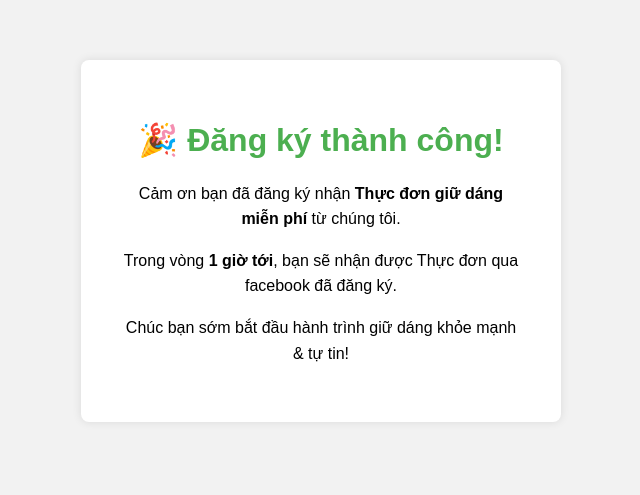
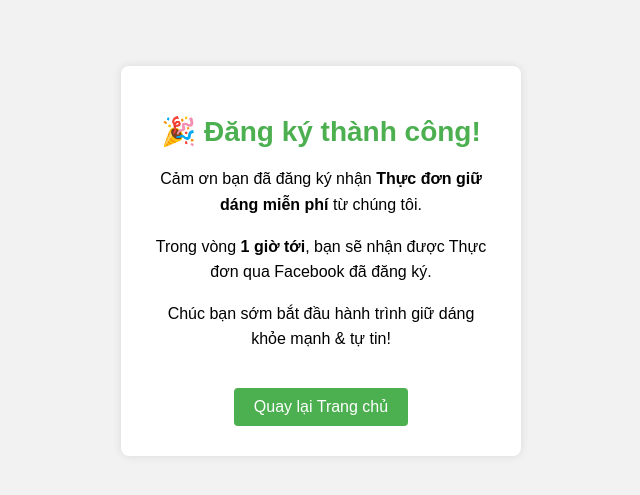
Before and after one commit to sdadsadsadsadsa/my-landing-page, a plain HTML site: page thanhcong.html in a window 1280 px wide. Shown: the part 159-654 px from the top of the page, without its empty margins (319-959 px from the left). Drawn offline with Linux system fonts and the light colour scheme.

Commit message:
thanhcong.html

```diff
--- a/thanhcong.html
+++ b/thanhcong.html
@@ -1,5 +1,8 @@
-<html lang="vi"><head>
+<!DOCTYPE html>
+<html lang="vi">
+<head>
   <meta charset="UTF-8">
+  <meta name="viewport" content="width=device-width, initial-scale=1.0"> <!-- BẮT BUỘC cho mobile -->
   <title>Đăng ký thành công</title>
   <style>
     body {
@@ -10,20 +13,25 @@
       align-items: center;
       height: 100vh;
       margin: 0;
+      padding: 20px; /* Thêm padding nhỏ để không dính viền */
     }
     .success-box {
       background: #fff;
-      padding: 40px;
+      padding: 30px;
       border-radius: 8px;
       box-shadow: 0 0 10px rgba(0,0,0,0.1);
       text-align: center;
-      max-width: 400px;
+      max-width: 100%;
+      width: 100%;
+      box-sizing: border-box; /* Đảm bảo padding không làm tràn khung */
     }
     .success-box h1 {
       color: #4CAF50;
+      font-size: 24px;
     }
     .success-box p {
       line-height: 1.6;
+      font-size: 16px;
     }
     .success-box a {
       display: inline-block;
@@ -33,6 +41,17 @@
       color: #fff;
       text-decoration: none;
       border-radius: 4px;
+      font-size: 16px;
+    }
+
+    /* Responsive cho màn lớn hơn */
+    @media (min-width: 600px) {
+      .success-box {
+        max-width: 400px;
+      }
+      .success-box h1 {
+        font-size: 28px;
+      }
     }
   </style>
 </head>
@@ -40,10 +59,9 @@
   <div class="success-box">
     <h1>🎉 Đăng ký thành công!</h1>
     <p>Cảm ơn bạn đã đăng ký nhận <strong>Thực đơn giữ dáng miễn phí</strong> từ chúng tôi.</p>
-    <p>Trong vòng <strong>1 giờ tới</strong>, bạn sẽ nhận được Thực đơn qua facebook  đã đăng ký.</p>
+    <p>Trong vòng <strong>1 giờ tới</strong>, bạn sẽ nhận được Thực đơn qua Facebook đã đăng ký.</p>
     <p>Chúc bạn sớm bắt đầu hành trình giữ dáng khỏe mạnh &amp; tự tin!</p>
-
+    <a href="index.html">Quay lại Trang chủ</a>
   </div>
-
-
-</body></html>
+</body>
+</html>
```
